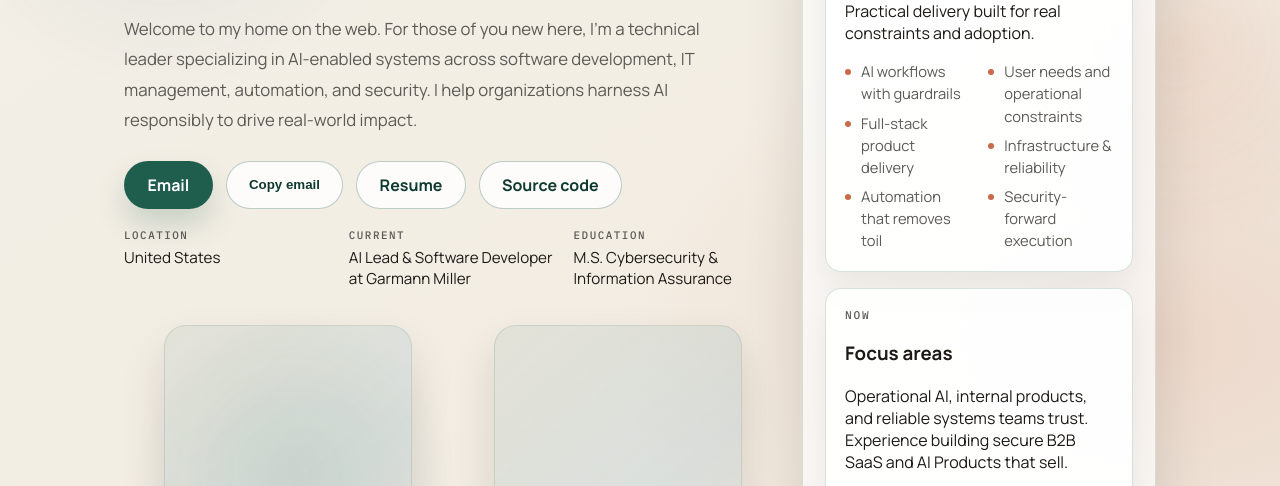
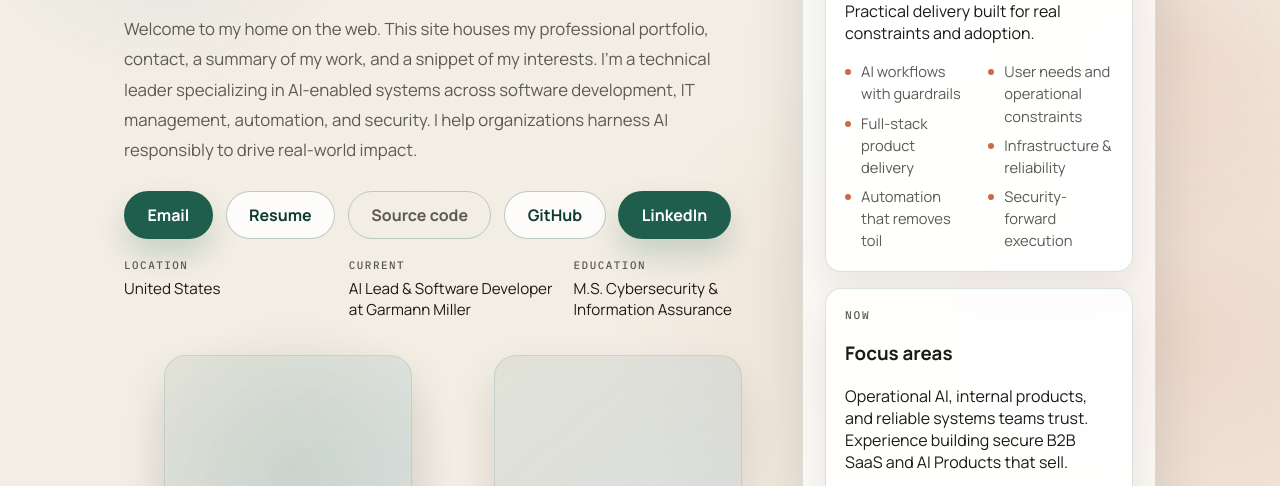
Before and after one commit to calebstammen/calebstammen.com, a plain HTML site: page index.html in a window 1280 px wide. Shown: the part 263-749 px from the top of the page. Drawn offline with nearby package versions, Linux system fonts and the light colour scheme.

Commit message:
Button Cleanup

```diff
--- a/index.html
+++ b/index.html
@@ -90,17 +90,19 @@
         <p class="kicker">Software Engineer · AI Lead · IT Manager</p>
         <h1>Caleb Stammen</h1>
         <p class="lead">
-          Welcome to my home on the web. For those of you new here, I’m a technical leader specializing in AI-enabled
+          Welcome to my home on the web. This site houses my professional portfolio, contact, a summary of my work, and
+          a snippet of my interests. I’m a technical leader specializing in AI-enabled
           systems
           across software development, IT management, automation, and security. I help organizations harness AI
           responsibly to drive real-world impact.
         </p>
         <div class="hero-actions">
           <a class="btn primary" href="mailto:me@calebstammen.com" target="_blank" rel="noopener">Email</a>
-          <button class="btn ghost" type="button" data-copy-email>Copy email</button>
           <a class="btn ghost" href="resume/" target="_blank" rel="noopener">Resume</a>
-          <a class="btn ghost" href="https://github.com/calebstammen/calebstammen.com" target="_blank"
+          <a class="btn secondary" href="https://github.com/calebstammen/calebstammen.com" target="_blank"
             rel="noopener">Source code</a>
+          <a class="btn ghost" href="https://github.com/calebstammen" target="_blank" rel="noopener">GitHub</a>
+          <a class="btn primary" href="https://www.linkedin.com/in/calebstammen/" target="_blank" rel="noopener">LinkedIn</a>
         </div>
         <div class="hero-meta">
           <div>
@@ -118,8 +120,8 @@
         </div>
         <div class="photo-grid hero-photos" aria-label="Hiking photo gallery">
           <figure class="photo-card">
-            <img src="assets/summit1.jpg" width="1400" height="1050" alt="Caleb Summiting a Mountain"
-              loading="eager" decoding="async" fetchpriority="high">
+            <img src="assets/summit1.jpg" width="1400" height="1050" alt="Caleb Summiting a Mountain" loading="eager"
+              decoding="async" fetchpriority="high">
           </figure>
           <figure class="photo-card">
             <img src="assets/rocks.jpg" width="1400" height="1050" alt="Caleb sitting on a rock in the mountains"
@@ -412,8 +414,8 @@
           </div>
           <div class="photo-grid" aria-label="Hiking photo gallery">
             <figure class="photo-card">
-	              <img src="assets/franconia1.jpg" width="1400" height="1050" alt="Caleb Sitting on Mountain"
-	                loading="lazy" decoding="async">
+              <img src="assets/franconia1.jpg" width="1400" height="1050" alt="Caleb Sitting on Mountain" loading="lazy"
+                decoding="async">
             </figure>
             <figure class="photo-card">
               <img src="assets/waterfall1.jpg" width="1400" height="1050" alt="Caleb Standing at Waterfall"
```
Lines whose indentation alone changed are shown as unchanged.
